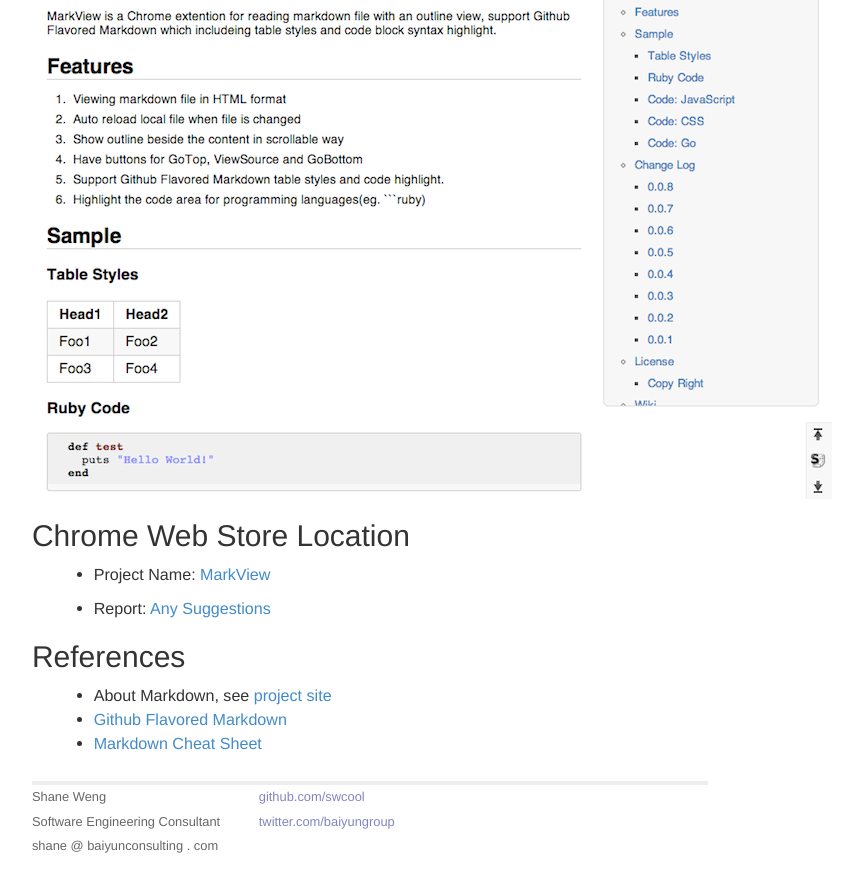
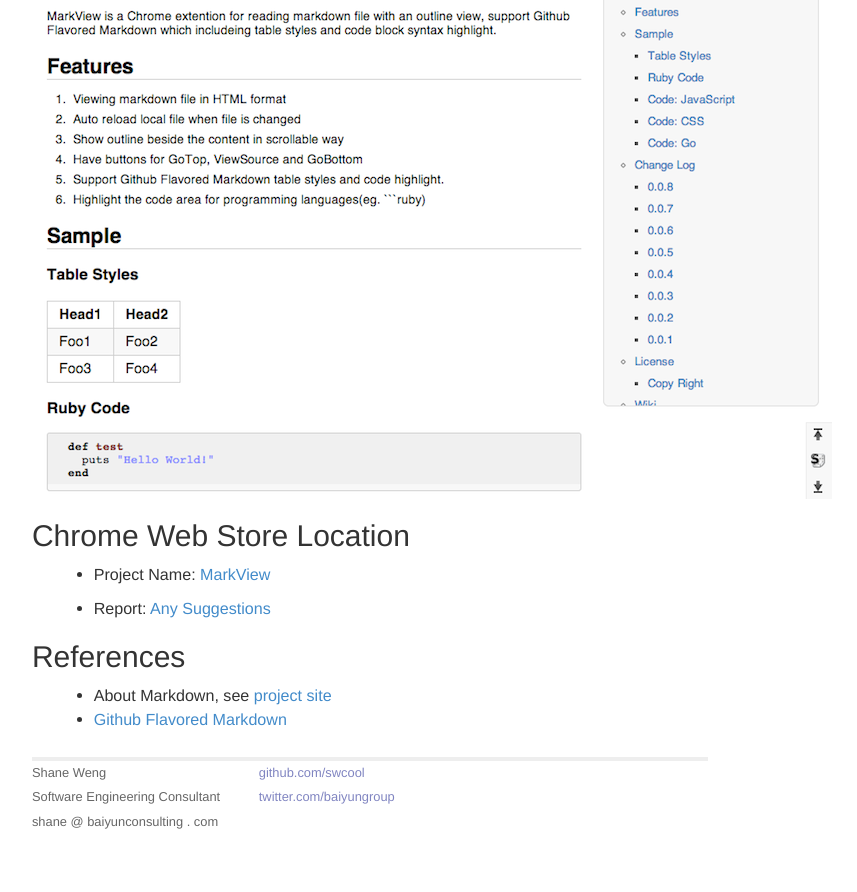
Before and after one commit to swcool/swcool.github.io, a Jekyll site: the page built from _posts/2013-09-15-view-markdown-file-with-markview.md, in a window 1280 px wide and 900 px high, scrolled down 2077 px. Shown: the top 892 px of the window, without its empty margins (270-1127 px from the left). Built offline with Jekyll 4.4.1, drawn with Linux system fonts in a browser that asks for light colours; Markdown is read by kramdown in place of the engine named in the settings; comment, search, counter and statistics services are not loaded.

Commit message:
remove cheat sheet

```diff
--- a/_posts/2013-09-15-view-markdown-file-with-markview.md
+++ b/_posts/2013-09-15-view-markdown-file-with-markview.md
@@ -126,5 +126,3 @@
   site](http://daringfireball.net/projects/markdown/)
 - [Github Flavored
   Markdown](https://help.github.com/articles/github-flavored-markdown)
-- [Markdown Cheat
-  Sheet](http://support.mashery.com/docs/customizing_your_portal/Markdown_Cheat_Sheet)
```
